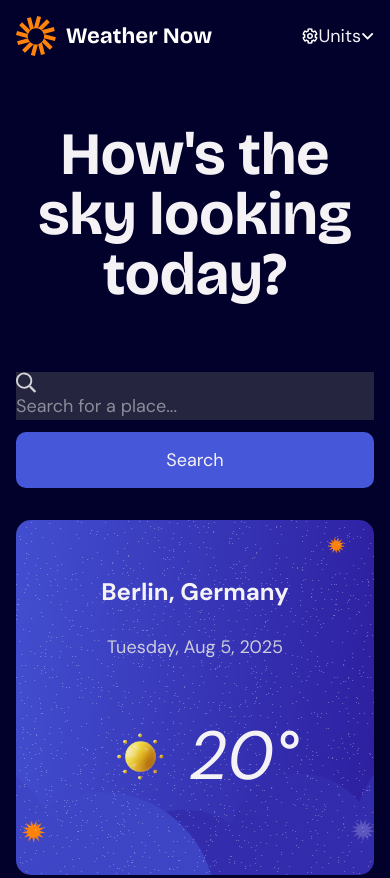
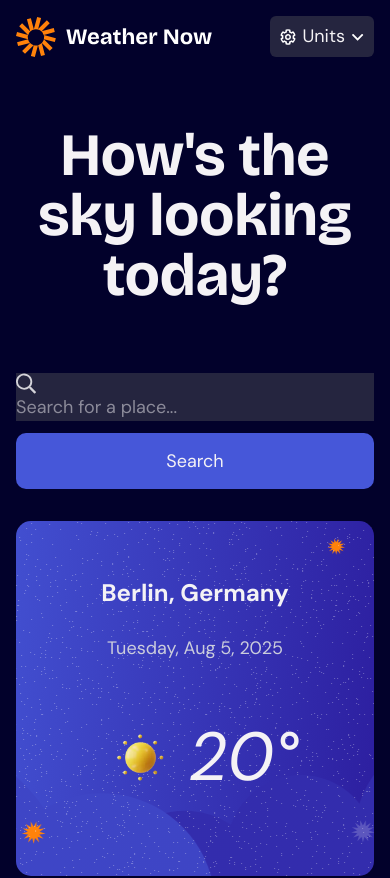
Before and after one commit to florianstancioiu/weather-app, a React (Vite) app: page / in a window 390 px wide. Shown: the top 878 px of the page. Built offline with nearby package versions, Linux system fonts and the light colour scheme.

Commit message:
Made the UnitsDropdown look okish on mobile

```diff
--- a/src/components/SearchPlaces/SearchPlaces.tsx
+++ b/src/components/SearchPlaces/SearchPlaces.tsx
@@ -5,7 +5,7 @@ import Button from "../Button/Button";
 const SearchPlaces = () => {
   return (
     <div className="mb-[2rem] pt-[4.25rem]">
-      <h1 className="font-bricolage-grotesque text-6xl text-center mb-[4.25rem]">
+      <h1 className="font-bricolage-grotesque text-6xl text-center mb-[4.25rem] font-bold">
         How's the sky looking today?
       </h1>
       <div className="bg-background-2 mb-[0.75rem]">
--- a/src/components/UnitsDropdown/UnitsDropdown.tsx
+++ b/src/components/UnitsDropdown/UnitsDropdown.tsx
@@ -4,7 +4,7 @@ import DropdownIcon from "../../images/icon-dropdown.svg";
 const UnitsDropdown = () => {
   return (
     <div className="">
-      <div className="flex justify-between items-center cursor-pointer">
+      <div className="flex justify-between items-center cursor-pointer bg-background-2 py-[0.438rem] px-[0.625rem] rounded-[0.375rem] gap-[0.375rem]">
         <img src={UnitsIcon} alt="" />
         <p>Units</p>
         <img src={DropdownIcon} alt="" />
```
